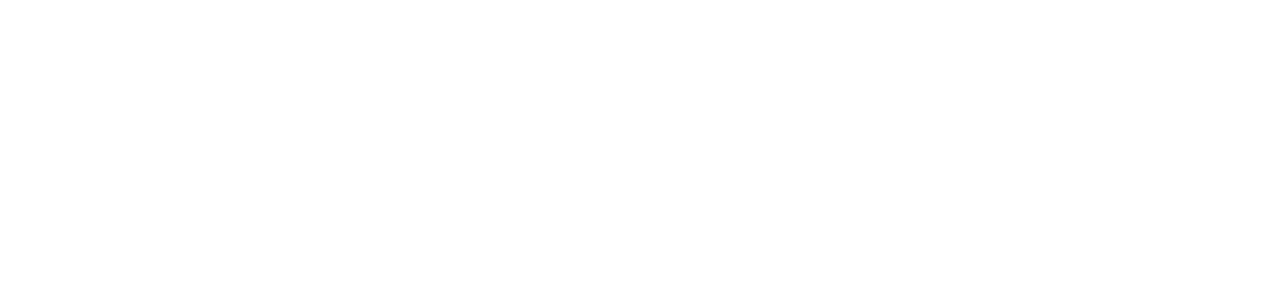
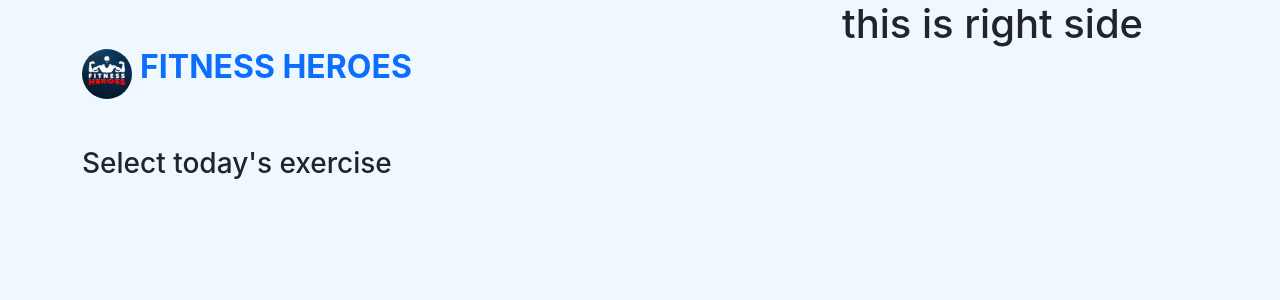
Before and after one commit to Atherbiswas/Fitness_Heroes, a React (Create React App) app: page / in a window 1280 px wide. Shown: the top 300 px of the page. Built offline with nearby package versions, Linux system fonts and the light colour scheme.

Commit message:
header added

```diff
--- a/public/index.html
+++ b/public/index.html
@@ -2,7 +2,7 @@
 <html lang="en">
   <head>
     <meta charset="utf-8" />
-    <link rel="icon" href="%PUBLIC_URL%/favicon.ico" />
+    <link rel="icon" href="%PUBLIC_URL%/site-logo.jpg" />
     <meta name="viewport" content="width=device-width, initial-scale=1" />
     <meta name="theme-color" content="#000000" />
     <meta
@@ -24,6 +24,9 @@
       work correctly both with client-side routing and a non-root public URL.
       Learn how to configure a non-root public URL by running `npm run build`.
     -->
+    <!-- bootstarp cdn link  -->
+    <link href="https://cdn.jsdelivr.net/npm/bootstrap@5.2.1/dist/css/bootstrap.min.css" rel="stylesheet" integrity="sha384-iYQeCzEYFbKjA/T2uDLTpkwGzCiq6soy8tYaI1GyVh/UjpbCx/TYkiZhlZB6+fzT" crossorigin="anonymous">
+    <!-- website title  -->
     <title>Fitness Heroes</title>
   </head>
   <body>
--- a/src/App.css
+++ b/src/App.css
@@ -1,3 +1,6 @@
+body{
+  background-color:aliceblue;
+}
 .App {
   text-align: center;
 }
--- a/src/App.js
+++ b/src/App.js
@@ -1,7 +1,9 @@
 import './App.css';
+import Home from './Components/Home/Home';
 function App() {
   return (
-    <div className="App">
+    <div className='container'>
+      <Home></Home>
 
     </div>
   );
--- /dev/null
+++ b/src/Components/Header/Header.css
@@ -0,0 +1,4 @@
+.header-img {
+    width: 50px;
+    border-radius: 50%;
+}
--- /dev/null
+++ b/src/Components/Header/Header.js
@@ -0,0 +1,20 @@
+import React from 'react';
+import logo from '../../site-logo.jpg'
+import './Header.css'
+
+const Header = () => {
+    return (
+        <div className='mt-5'>
+         <section>
+         <img src={logo} alt="" className='header-img'/>
+         <h2 className='d-inline ms-2 text-uppercase fw-bold text-primary'>Fitness Heroes</h2>
+         </section>
+         <section className='mt-5'>
+            <h3>Select today's exercise</h3>
+
+         </section>
+        </div>
+    );
+};
+
+export default Header;
--- /dev/null
+++ b/src/Components/Home/Home.js
@@ -0,0 +1,17 @@
+import React from 'react';
+import Header from '../Header/Header';
+
+const Home = () => {
+    return (
+        <div className='row'>
+            <div className='col-md-8 col-sm-12'>
+                <Header></Header>
+            </div>
+            <div className='col-md-4 col-sm-12'>
+                <h1>this is right side</h1>
+            </div>
+        </div>
+    );
+};
+
+export default Home;
```
Also changed, not shown: public/gymtools.json (added, +50 -0 lines), public/site-logo.jpg (added), src/Components/Home/Home.css (added), src/site-logo.jpg (added).
